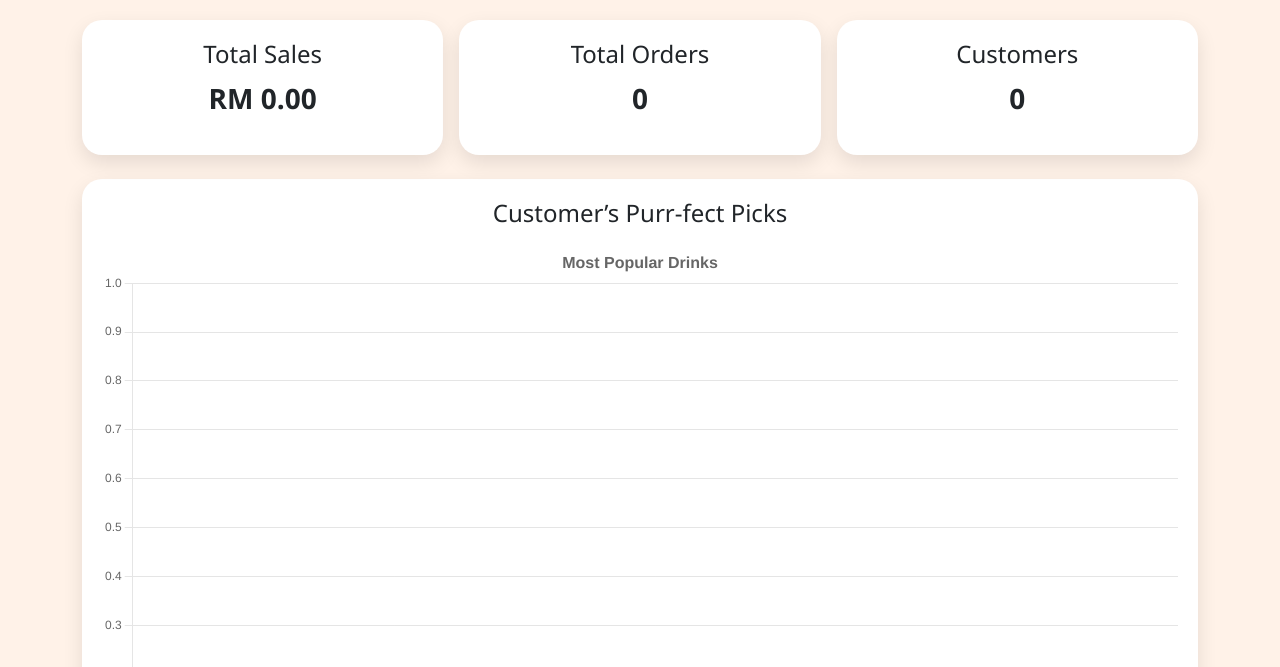
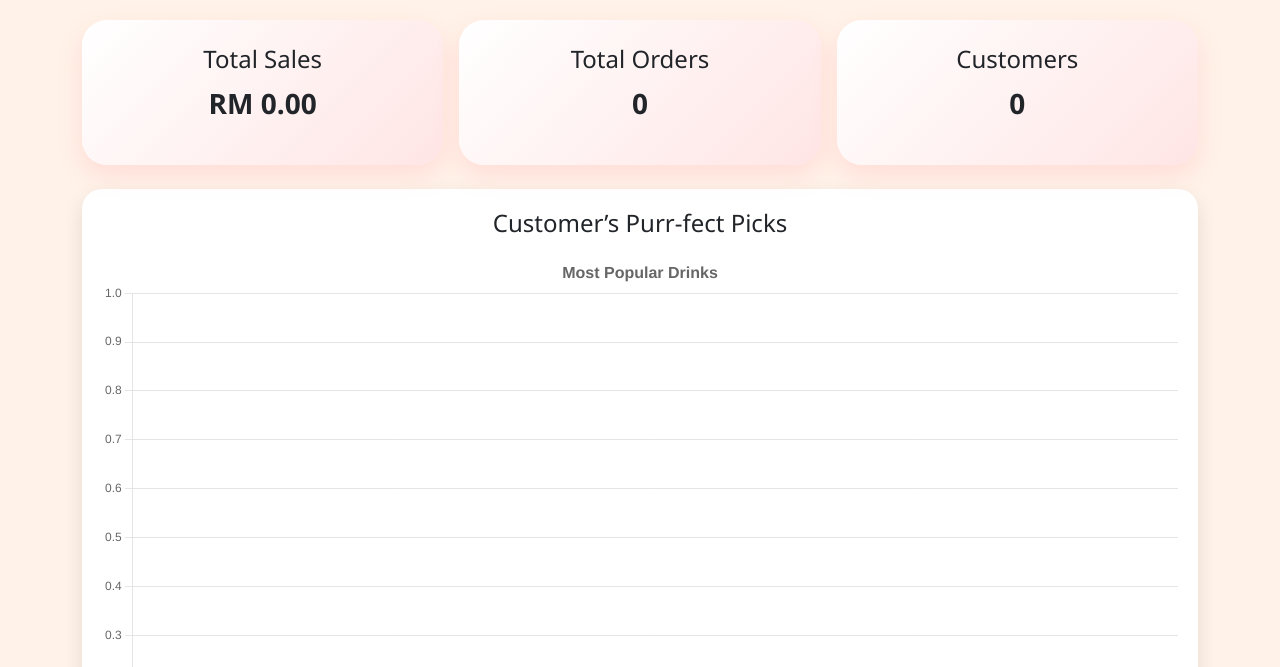
Before and after one commit to 2025513035-del/mew-brew-cafeee, a plain HTML site: page dashboard.html in a window 1280 px wide. Shown: the part 133-800 px from the top of the page. Drawn offline with nearby package versions, Linux system fonts and the light colour scheme.

Commit message:
Update style.css

```diff
--- a/css/style.css
+++ b/css/style.css
@@ -83,11 +83,12 @@ body {
 /* Cards Summary */
 
 .stat-card {
-    border-radius: 20px;
-    padding: 20px;
-    background-color: white;
-    box-shadow: 0 8px 20px rgba(0,0,0,0.1);
+    border-radius: 25px;
+    padding: 25px 20px;
+    background: linear-gradient(135deg, #fff, #ffe5e5);
+    box-shadow: 0 10px 25px rgba(255, 140, 148, 0.2);
     text-align: center;
+    transition: transform 0.3s, box-shadow 0.3s;
 }
 
 /* Chart Box */
```
